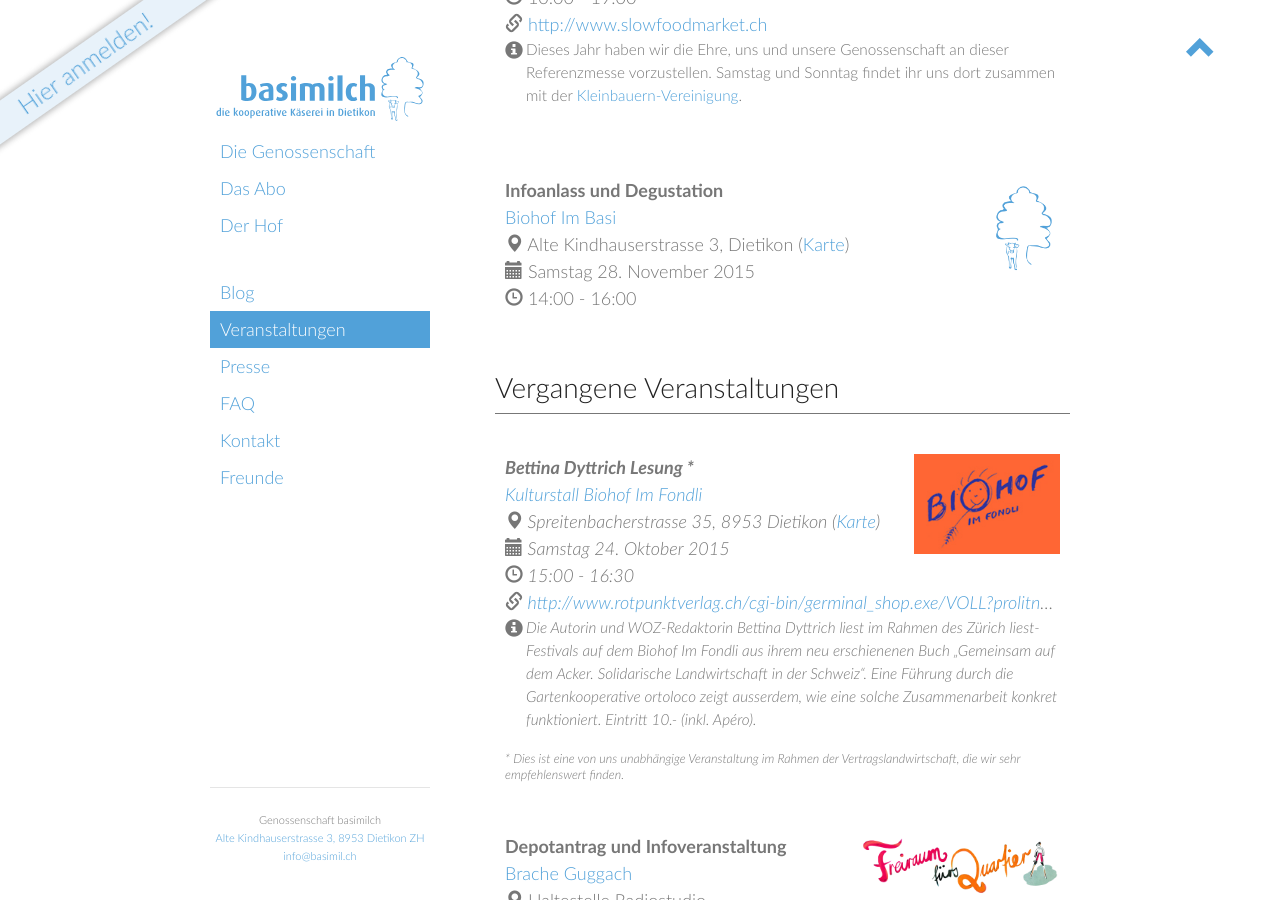
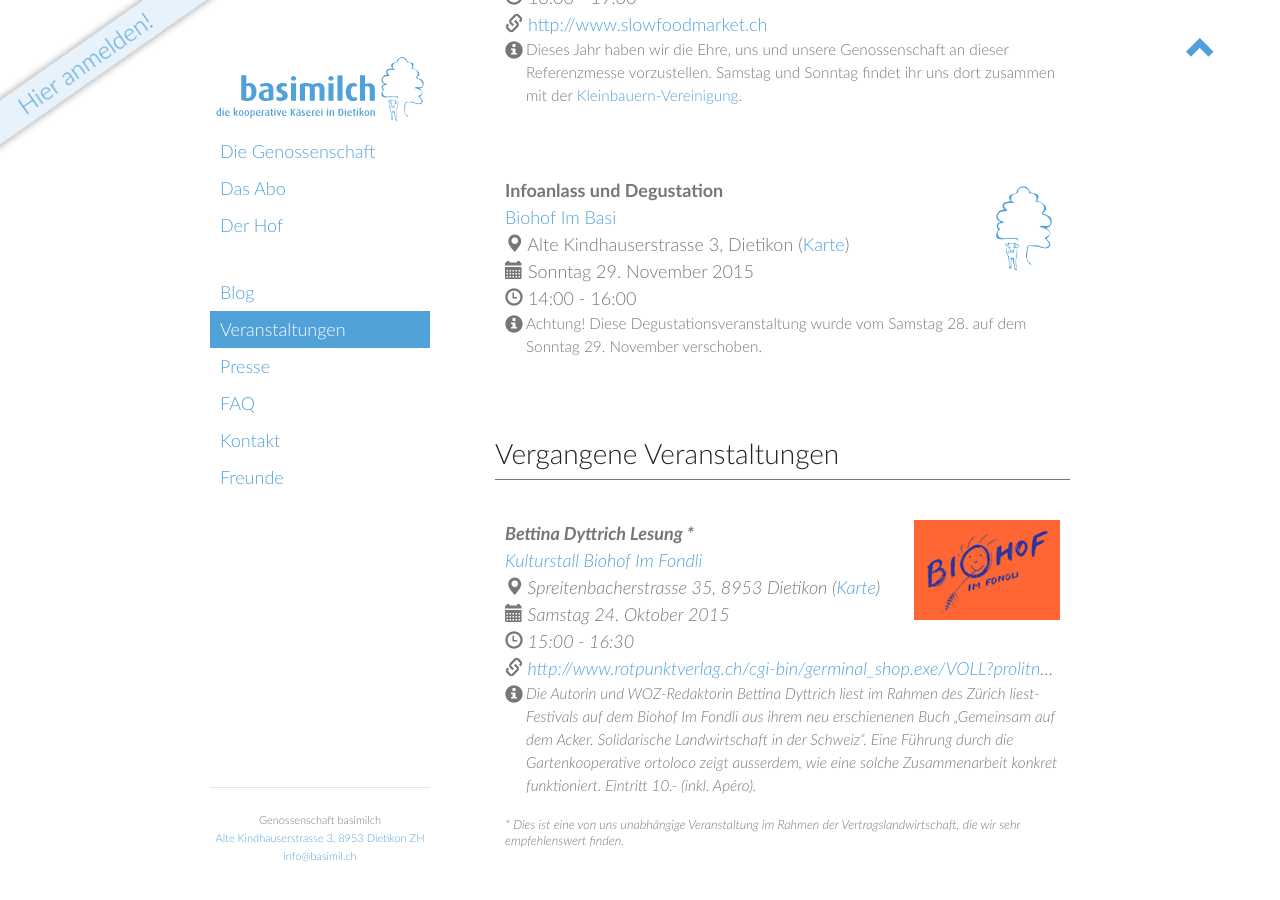
Before and after one commit to vryser/basimilch.github.io, a Jekyll site: the page built from pages/040-veranstaltungen.md, in a window 1280 px wide and 900 px high, scrolled down 808 px. Built offline with Jekyll 4.4.1, drawn with Linux system fonts in a browser that asks for light colours.

Commit message:
change: update date of 29. Nov event

```diff
--- a/_data/events.yml
+++ b/_data/events.yml
@@ -111,10 +111,13 @@
     [Kleinbauern-Vereinigung](/freunde/#kleinbauern-vereinigung).
 
 - title:      Infoanlass und Degustation
-  start:      2015-11-28 14:00:00 +0100
-  end:        2015-11-28 16:00:00 +0100
+  start:      2015-11-29 14:00:00 +0100
+  end:        2015-11-29 16:00:00 +0100
   place:      Biohof Im Basi
   image:      logos/basimilch_avatar.png
   place_url:  /kontakt/
   address:    Alte Kindhauserstrasse 3, Dietikon
   map_url:    https://www.google.ch/maps/place/Alte+Kindhauserstrasse+3+8953+Dietikon+Switzerland
+  info: >
+    Achtung! Diese Degustationsveranstaltung wurde vom Samstag 28. auf
+    dem Sonntag 29. November verschoben.
```
